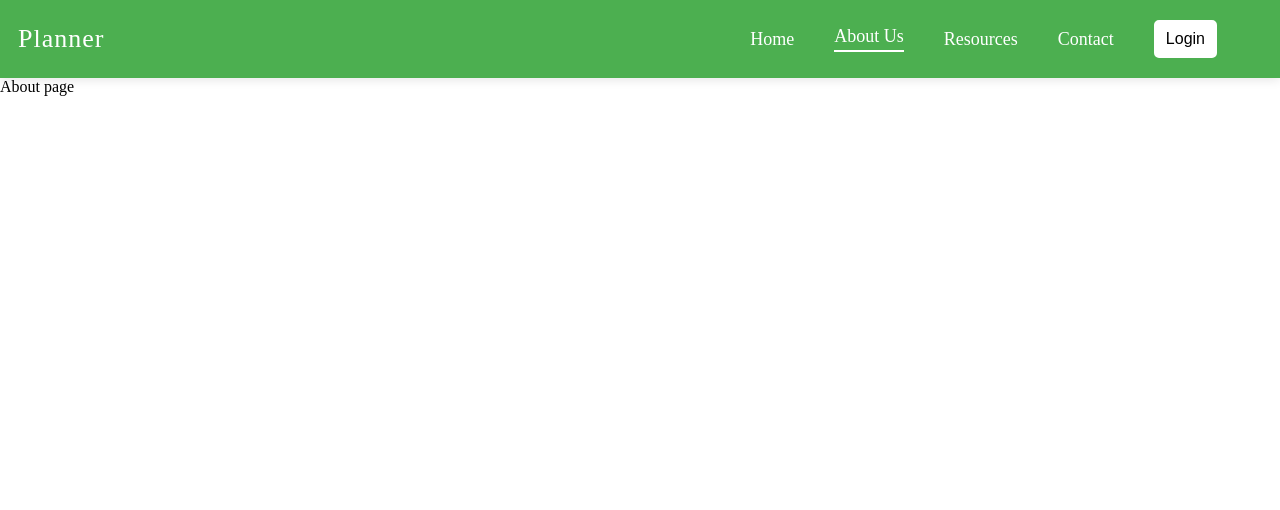
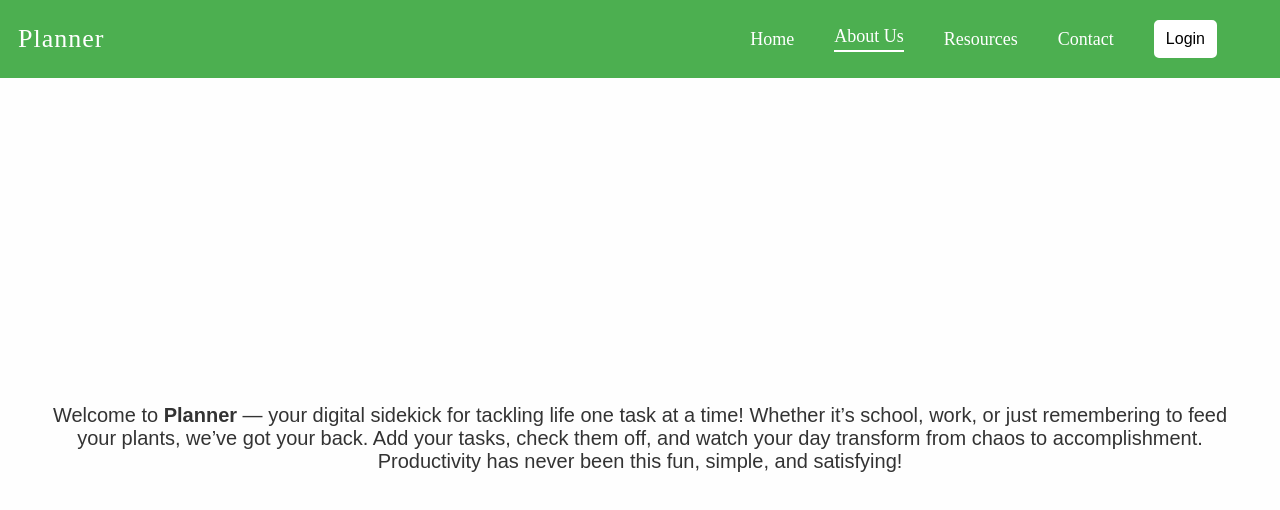
Before and after one commit to aashnaregmi/full-stack-todo-app, a React (Vite) app in the folder frontend/5to-do-app/: page /about in a window 1280 px wide. Shown: the top 510 px of the page. Built offline with nearby package versions, Linux system fonts and the light colour scheme.

Commit message:
add trial About page and about.css

```diff
--- /dev/null
+++ b/frontend/5to-do-app/src/ pages/About.css
@@ -0,0 +1,13 @@
+.about-container {
+  min-height: 90vh;
+  padding: 50px 20px;
+  text-align: center;
+  font-family: Arial, sans-serif;
+  background-color: #fefefe; /* light neutral */
+  color: #333;
+}
+
+.about-hero{
+  padding: 30px;
+  font-size: 20px;
+}
--- a/frontend/5to-do-app/src/ pages/About.jsx
+++ b/frontend/5to-do-app/src/ pages/About.jsx
@@ -1,7 +1,22 @@
 import React from "react";
+import "./About.css";
+import "./Home.css";
 
 const About = () => {
-  return <div>About page</div>;
+  return (
+    <div className="about-container container">
+      <div className="about-hero">
+        <p>
+          Welcome to <strong>Planner</strong> — your digital sidekick for
+          tackling life one task at a time! Whether it’s school, work, or just
+          remembering to feed your plants, we’ve got your back. Add your tasks,
+          check them off, and watch your day transform from chaos to
+          accomplishment. Productivity has never been this fun, simple, and
+          satisfying!
+        </p>
+      </div>
+    </div>
+  );
 };
 
 export default About;
--- a/frontend/5to-do-app/src/ pages/Home.css
+++ b/frontend/5to-do-app/src/ pages/Home.css
@@ -1,4 +1,4 @@
-.home-container {
+.home-container ,.container {
   min-height: 90vh;
   padding: 40px;
   text-align: center;
@@ -39,7 +39,7 @@
 }
 
 .primary-btn {
-  background-color: #4CAF50; /* todo green */
+  background-color: #4CAF50;
   border: none;
   padding: 12px 24px;
   border-radius: 8px;
```
